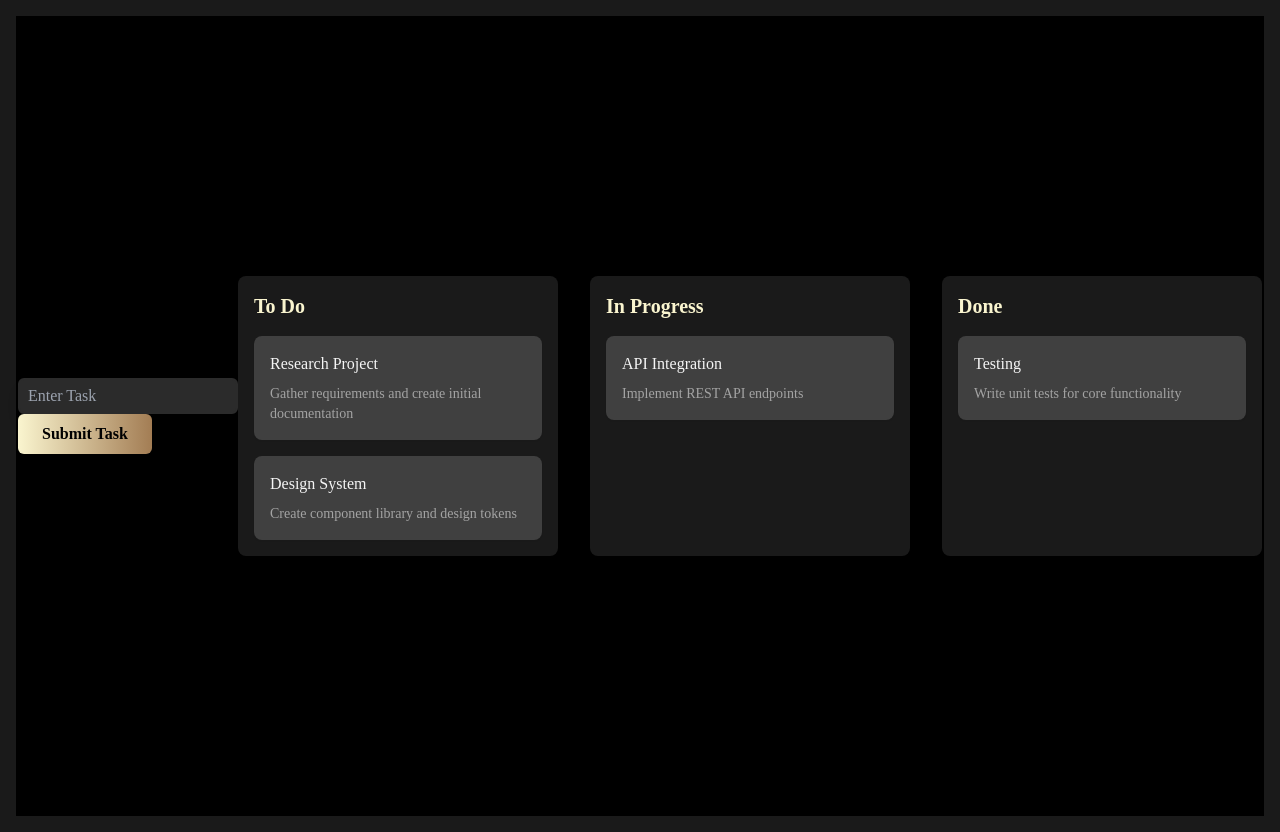
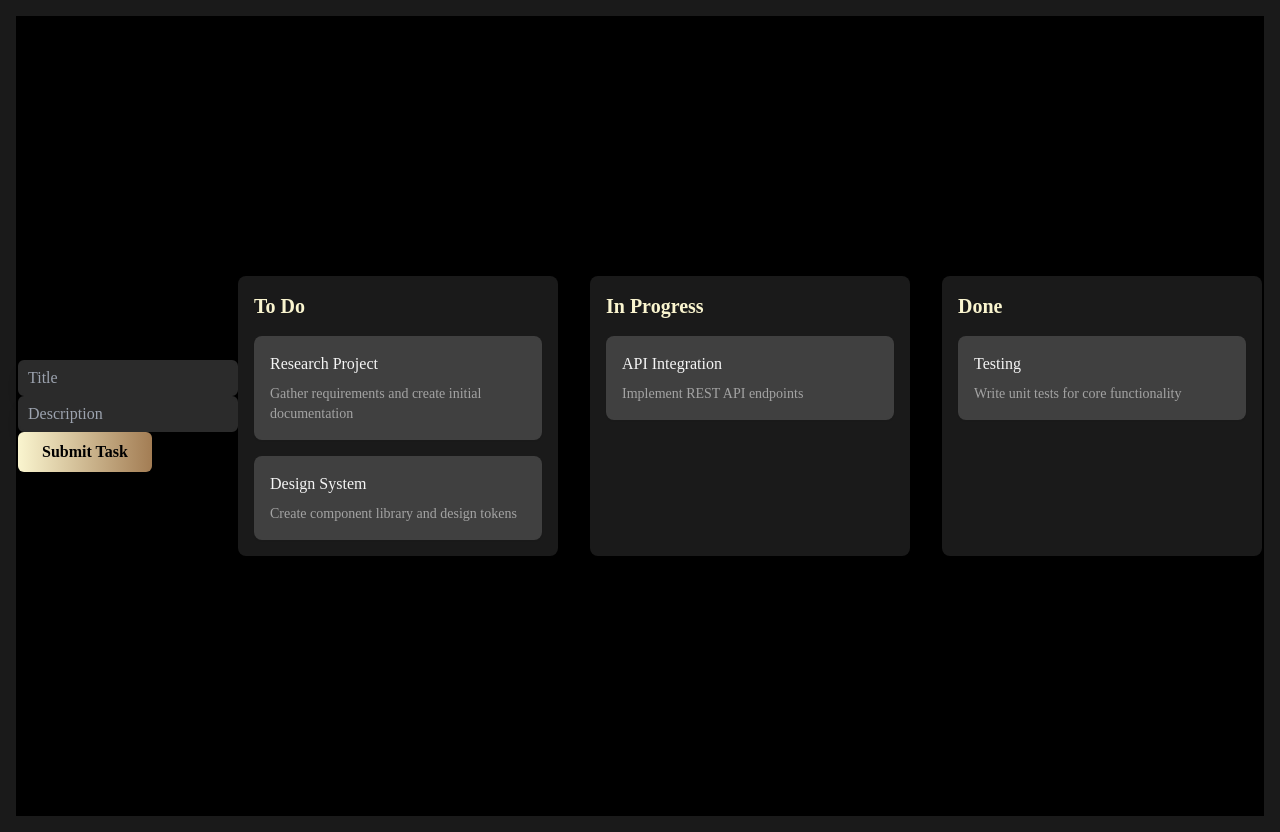
Before and after one commit to Randycullins08/DragDropTodo, a React (Vite) app: page / in a window 1280 px wide. Built offline with nearby package versions, Linux system fonts and the light colour scheme.

Commit message:
built form with inputs and submit button to add to initial state

```diff
--- a/src/App.tsx
+++ b/src/App.tsx
@@ -7,7 +7,19 @@ import Column from "./components/Column";
 
 export default function App() {
   const [tasks, setTasks] = useState<Task[]>(INITIAL_TASKS);
-  const [input, setInput] = useState("");
+  const [input, setInput] = useState({
+    title: "",
+    description: "",
+  });
+
+  function handleChange(e: any) {
+    const { name, value } = e.target;
+
+    setInput((prev) => ({
+      ...prev,
+      [name]: value,
+    }));
+  }
 
   function onSubmit(e: any) {
     e.preventDefault();
@@ -15,13 +27,15 @@ export default function App() {
     const newTask: Task = {
       id: "5",
       status: "TODO",
-      title: input,
-      description: input,
+      title: input.title,
+      description: input.description,
     };
 
-    console.log(newTask);
-
     setTasks((prev) => [...prev, newTask]);
+    setInput({
+      title: "",
+      description: "",
+    });
   }
 
   function handleDragEnd(event: DragEndEvent) {
@@ -46,15 +60,25 @@ export default function App() {
 
   return (
     <div className="min-h-screen flex justify-center items-center bg-grayscale-900 p-4 text-white">
-      <div className="input-wrapper">
+      <form onSubmit={onSubmit}>
         <input
-          placeholder="Enter Task"
-          value={input}
           type="text"
-          onChange={(e) => setInput(e.target.value)}
+          name="title"
+          placeholder="Title"
+          value={input.title}
+          onChange={handleChange}
         />
-        <button onClick={(e) => onSubmit(e)}>Submit Task</button>
-      </div>
+
+        <input
+          type="text"
+          name="description"
+          placeholder="Description"
+          value={input.description}
+          onChange={handleChange}
+        />
+        <button>Submit Task</button>
+      </form>
+
       <DndContext onDragEnd={handleDragEnd}>
         <div className="flex gap-8">
           <Column type="TODO" tasks={tasks} />
```
